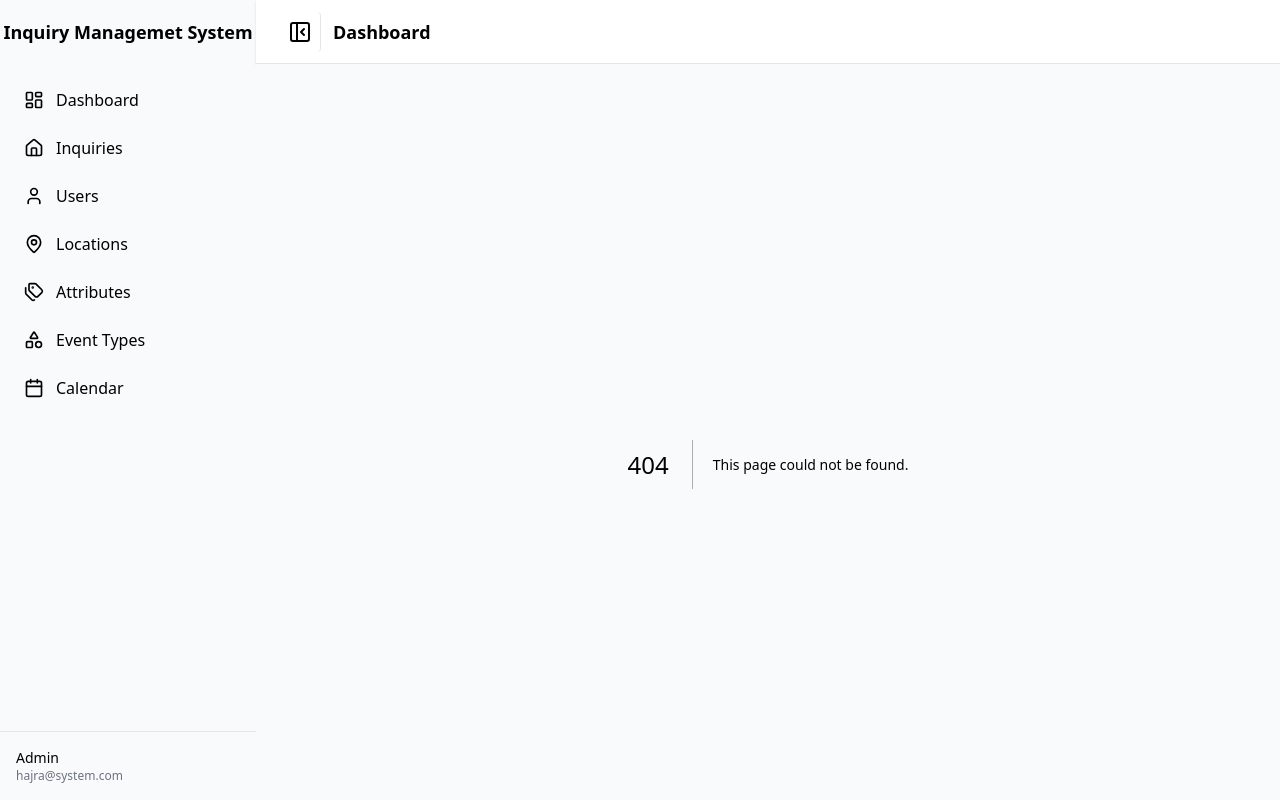
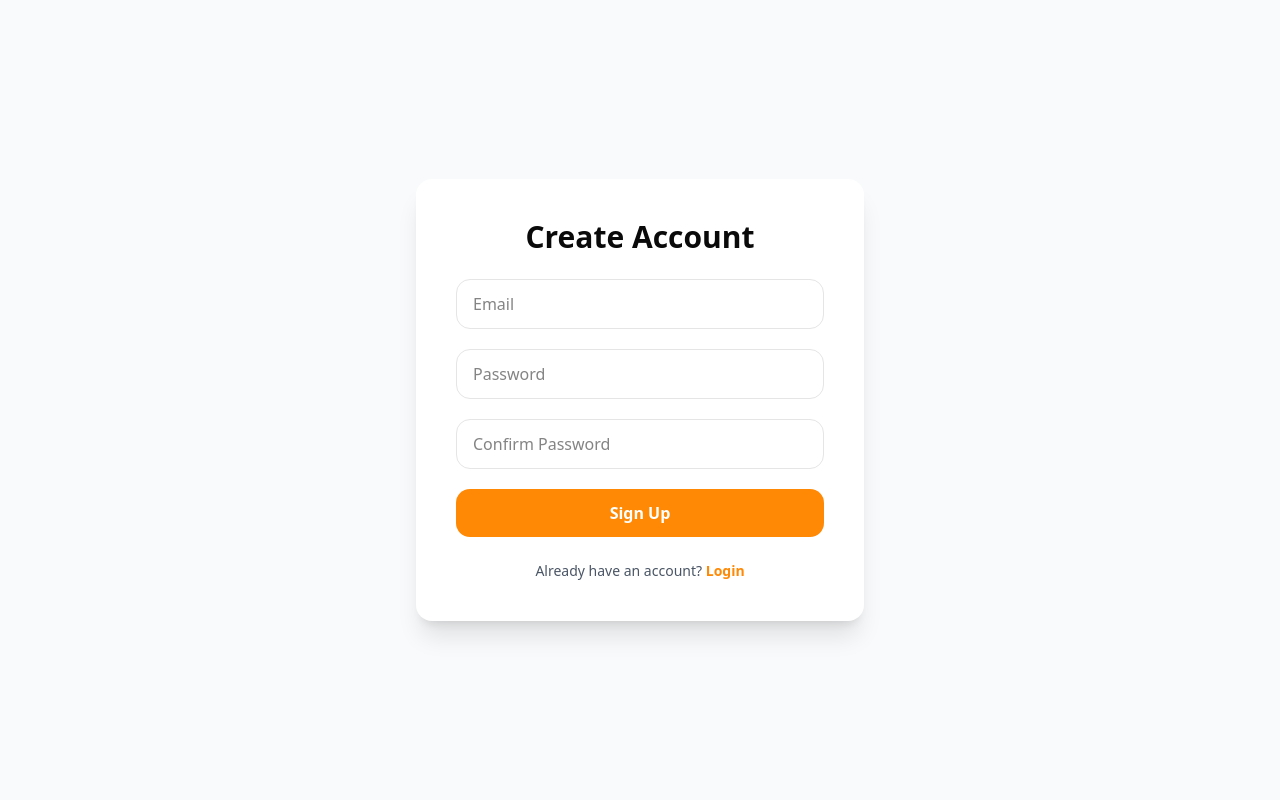
Before and after one commit to hajracoder/newdashboard, a Next.js app: page /signup in a window 1280 px wide. Before the commit this address had no page. Built offline with nearby package versions, Linux system fonts and the light colour scheme.

Commit message:
Update signup page with dummy credentials

```diff
--- a/src/app/layout.tsx
+++ b/src/app/layout.tsx
@@ -1,39 +1,42 @@
-
-
-
-
-
-
-
-
-
 "use client"
 
 import "./globals.css"
 import { useState } from "react"
 import Sidebar from "@/components/Sidebar"
 import Topbar from "@/components/Topbar"
-import { Toaster } from "sonner"  // 👈 Import Toaster
+import { Toaster } from "sonner"
+import { usePathname } from "next/navigation"
 
 export default function RootLayout({ children }: { children: React.ReactNode }) {
   const [showSidebar, setShowSidebar] = useState(true)
+  const pathname = usePathname()
+
+  // login/signup page me sidebar/topbar hide
+  const authPages = ["/login", "/signup"]
+  const isAuthPage = authPages.includes(pathname)
 
   return (
     <html lang="en">
-      <body className="flex h-screen">
+      <body className="h-screen">
+        {isAuthPage ? (
+          <main className="h-full flex items-center justify-center bg-gray-50 dark:bg-gray-900">
+            {children}
+          </main>
+        ) : (
+          <div className="flex h-full">
             <Sidebar showSidebar={showSidebar} />
-
             <div className="flex flex-col flex-1">
               <Topbar
                 showSidebar={showSidebar}
                 onToggleSidebar={() => setShowSidebar(!showSidebar)}
               />
-          <main className="flex-1  bg-gray-50 dark:bg-gray-800 overflow-y-auto">
+              <main className="flex-1 bg-gray-50 dark:bg-gray-800 overflow-y-auto">
                 {children}
               </main>
             </div>
+          </div>
+        )}
 
-        {/* 👇 Toaster for Hero Messages */}
         <Toaster position="top-right" richColors />
       </body>
     </html>
--- /dev/null
+++ b/src/app/login/page.tsx
@@ -0,0 +1,65 @@
+"use client"
+
+import { useState } from "react"
+import { toast } from "sonner"
+import { useRouter } from "next/navigation"
+import Link from "next/link"
+
+export default function Login() {
+  const [email, setEmail] = useState("")
+  const [password, setPassword] = useState("")
+  const router = useRouter()
+
+  const handleLogin = () => {
+    if (!email || !password) {
+      toast.error("Please fill all fields!")
+      return
+    }
+
+    // Dummy credentials
+    if (email === "sara@system.com" && password === "123456") {
+      toast.success("Login successful!")
+      router.push("/dashboard")
+    } else {
+      toast.error("Invalid email or password!")
+    }
+  }
+
+  return (
+    <div className="flex items-center justify-center  p-4">
+      <div className="w-full max-w-md p-10 rounded-2xl shadow-xl">
+        <h2 className="text-3xl font-bold mb-6 text-center">Welcome Back!</h2>
+
+        <div className="space-y-5">
+          <input
+            type="email"
+            placeholder="Email"
+            value={email}
+            onChange={(e) => setEmail(e.target.value)}
+            className="w-full px-4 py-3 border rounded-xl focus:outline-none focus:ring-2 focus:ring-orange-400"
+          />
+          <input
+            type="password"
+            placeholder="Password"
+            value={password}
+            onChange={(e) => setPassword(e.target.value)}
+            className="w-full px-4 py-3 border rounded-xl focus:outline-none focus:ring-2 focus:ring-orange-400"
+          />
+          <button
+            onClick={handleLogin}
+            className="w-full py-3 bg-orange-400 text-white rounded-xl hover:bg-orange-600 transition-all font-semibold"
+          >
+            Login
+          </button>
+        </div>
+
+        <p className="mt-6 text-sm text-center text-gray-600 dark:text-gray-300">
+          Don't have an account?{" "}
+          <Link href="/signup" className="text-orange-400 font-semibold hover:underline">
+            Sign up
+          </Link>
+        </p>
+      </div>
+    </div>
+  )
+}
--- a/src/app/page.tsx
+++ b/src/app/page.tsx
@@ -1,17 +1,5 @@
-// import { Sidebar } from "lucide-react"
-import Sidebar from "@/components/Sidebar"
+import { redirect } from "next/navigation"
 
-export default function Page() {
-  return (
-    <div className="flex h-screen">
-      <Sidebar />
-
-      <main className="flex-1 p-6">
-        <h1 className="text-2xl font-bold">Welcome 👋</h1>
-        <p className="mt-2 text-gray-600 dark:text-gray-300">
-          This is your content area.
-        </p>
-      </main>
-    </div>
-  )
+export default function Home() {
+  redirect("/login")
 }
--- /dev/null
+++ b/src/app/signup/page.tsx
@@ -0,0 +1,80 @@
+"use client"
+
+import { useState } from "react"
+import { toast } from "sonner"
+import { useRouter } from "next/navigation"
+import Link from "next/link"
+
+export default function Signup() {
+  const [email, setEmail] = useState("")
+  const [password, setPassword] = useState("")
+  const [confirmPassword, setConfirmPassword] = useState("")
+  const router = useRouter()
+
+  const handleSignup = () => {
+    if (!email || !password || !confirmPassword) {
+      toast.error("Please fill all fields!")
+      return
+    }
+
+    if (password !== confirmPassword) {
+      toast.error("Passwords do not match!")
+      return
+    }
+
+    // Dummy credentials check
+    if (email === "sara@system.com" && password === "123456") {
+      toast.success("Signup successful!")
+      localStorage.setItem("userEmail", email)
+      localStorage.setItem("userPassword", password)
+      router.push("/dashboard")
+    } else {
+      toast.error("Please use email: sara@system.com and password: 123456")
+    }
+  }
+
+  return (
+    <div className="flex items-center justify-center p-4 min-h-screen bg-gray-50 dark:bg-gray-800">
+      <div className="w-full max-w-md bg-white dark:bg-gray-900 p-10 rounded-2xl shadow-xl">
+        <h2 className="text-3xl font-bold mb-6 text-center dark:text-white">Create Account</h2>
+
+        <div className="space-y-5">
+          <input
+            type="email"
+            placeholder="Email"
+            value={email}
+            onChange={(e) => setEmail(e.target.value)}
+            className="w-full px-4 py-3 border rounded-xl focus:outline-none focus:ring-2 focus:ring-orange-400"
+          />
+          <input
+            type="password"
+            placeholder="Password"
+            value={password}
+            onChange={(e) => setPassword(e.target.value)}
+            className="w-full px-4 py-3 border rounded-xl focus:outline-none focus:ring-2 focus:ring-orange-400"
+          />
+          <input
+            type="password"
+            placeholder="Confirm Password"
+            value={confirmPassword}
+            onChange={(e) => setConfirmPassword(e.target.value)}
+            className="w-full px-4 py-3 border rounded-xl focus:outline-none focus:ring-2 focus:ring-orange-400"
+          />
+          <button
+            onClick={handleSignup}
+            className="w-full py-3 bg-orange-400 text-white rounded-xl hover:bg-orange-600 transition-all font-semibold"
+          >
+            Sign Up
+          </button>
+        </div>
+
+        <p className="mt-6 text-sm text-center text-gray-600 dark:text-gray-300">
+          Already have an account?{" "}
+          <Link href="/login" className="text-orange-400 font-semibold hover:underline">
+            Login
+          </Link>
+        </p>
+      </div>
+    </div>
+  )
+}
--- /dev/null
+++ b/src/components/AuthLayout.tsx
@@ -0,0 +1,31 @@
+"use client"
+
+import { useRouter } from "next/navigation"
+import { useEffect, useState } from "react"
+import Sidebar from "./Sidebar"
+import Topbar from "./Topbar"
+
+export default function AuthLayout({ children }: { children: React.ReactNode }) {
+  const router = useRouter()
+  const [showSidebar, setShowSidebar] = useState(true)
+
+  useEffect(() => {
+    const auth = localStorage.getItem("isAuth")
+    if (!auth) router.push("/login")
+  }, [router])
+
+  return (
+    <div className="flex h-screen">
+      <Sidebar showSidebar={showSidebar} />
+      <div className="flex flex-col flex-1">
+        <Topbar
+          showSidebar={showSidebar}
+          onToggleSidebar={() => setShowSidebar(!showSidebar)}
+        />
+        <main className="flex-1 p-6 bg-gray-50 dark:bg-gray-800 overflow-y-auto">
+          {children}
+        </main>
+      </div>
+    </div>
+  )
+}
```
Also changed, not shown: src/components/Topbar.tsx (+44 -8 lines). Lines whose indentation alone changed are shown as unchanged.
